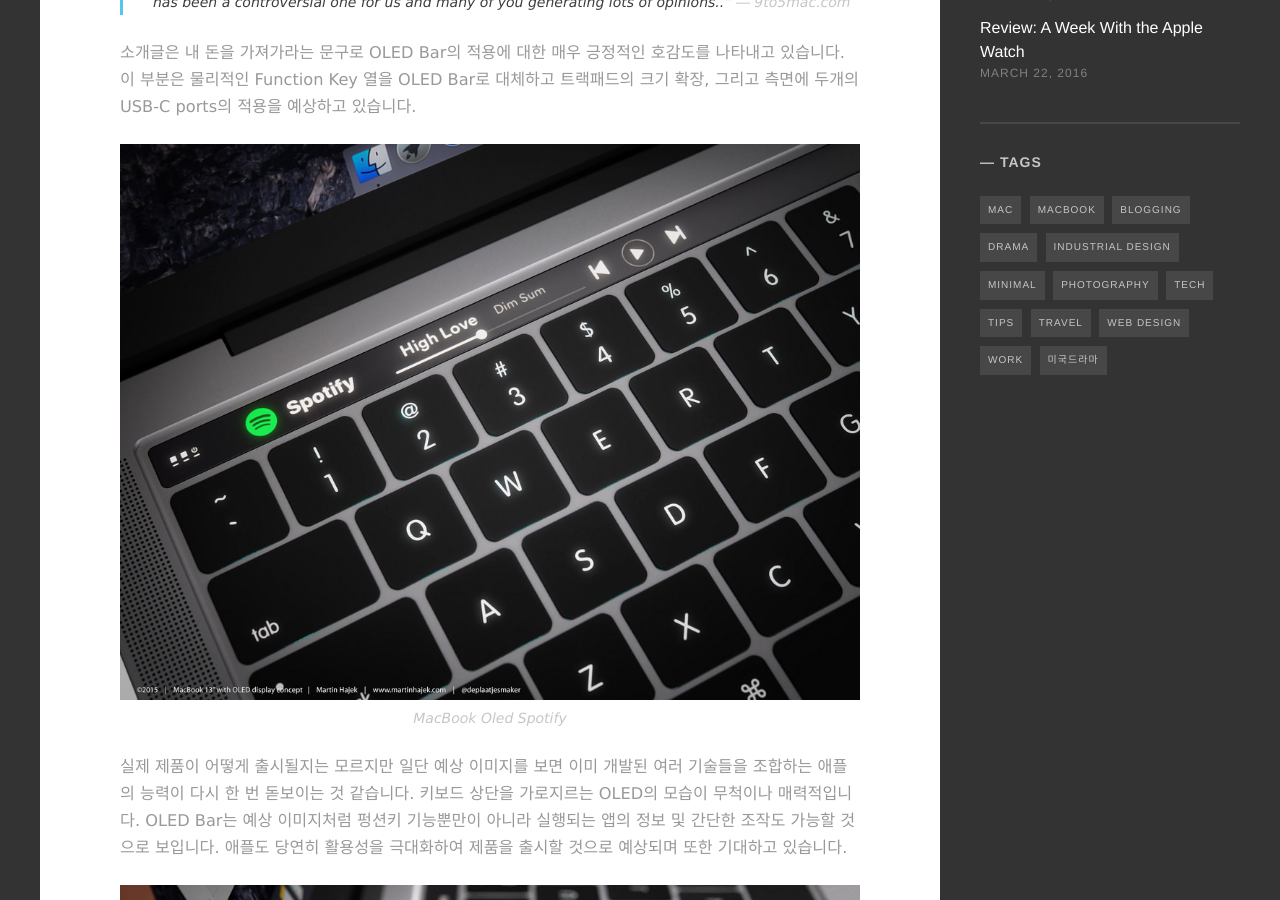
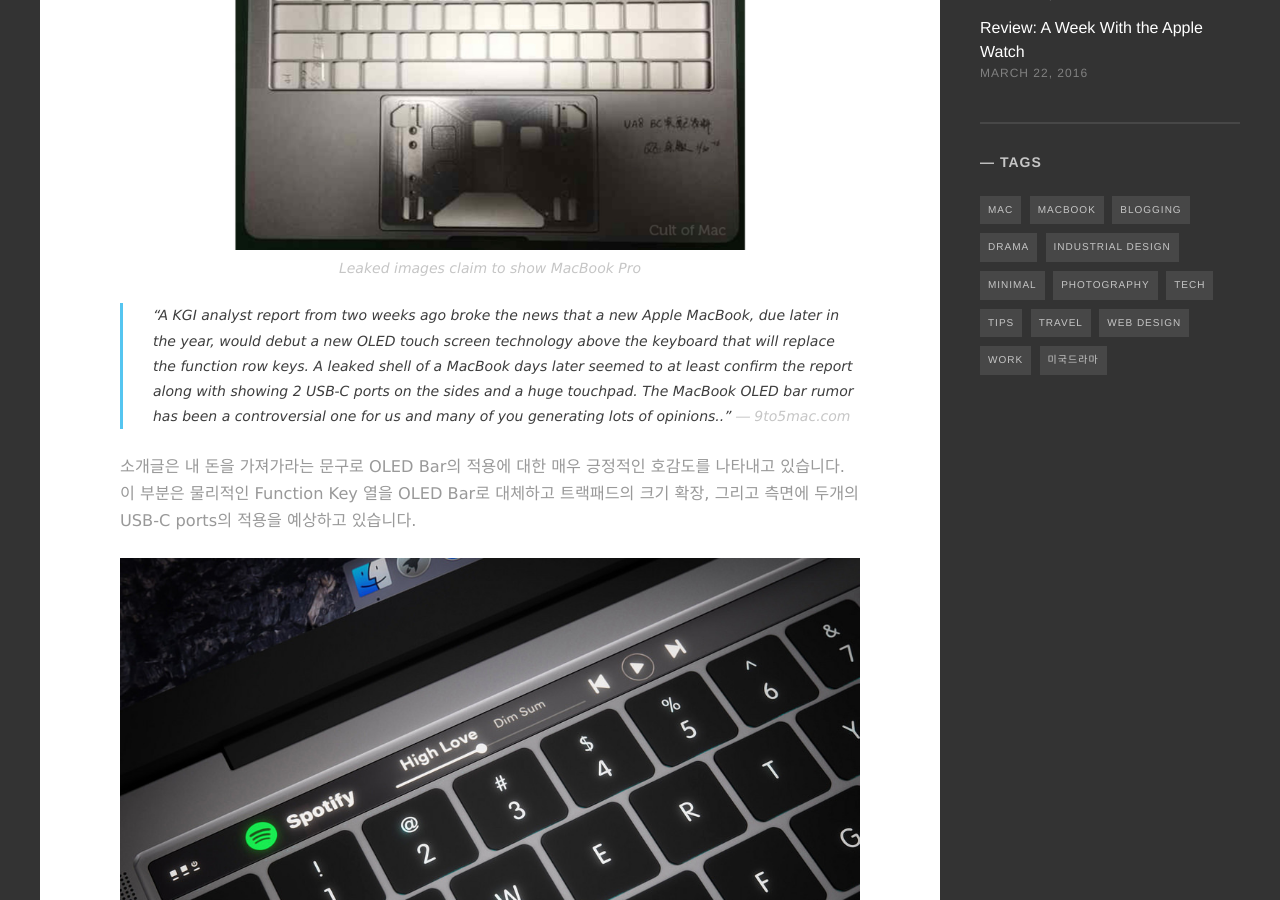
Before and after one commit to morgul71/morgul71.github.io, a Jekyll site: the page built from _posts/2016-06-18-MacBook OLED bar concept.md, in a window 1280 px wide and 900 px high, scrolled down 1160 px. Built offline with Jekyll 4.4.1, drawn with Linux system fonts in a browser that asks for light colours; some web fonts are replaced.

Commit message:
Update 2016-06-18-MacBook OLED bar concept.md

```diff
--- a/_posts/2016-06-18-MacBook OLED bar concept.md
+++ b/_posts/2016-06-18-MacBook OLED bar concept.md
@@ -12,6 +12,8 @@
 
 <!--more-->
 
+{% include image_caption.html imageurl="/images/posts/screen-shot-2016-05-31-at-5-44-18-pm1.jpg" title="Leaked images claim to show MacBook Pro" caption="Leaked images claim to show MacBook Pro" %}
+
 >“A KGI analyst report from two weeks ago broke the news that a new Apple MacBook, due later in the year, would debut a new OLED touch screen technology above the keyboard that will replace the function row keys. A leaked shell of a MacBook days later seemed to at least confirm the report along with showing 2 USB-C ports on the sides and a huge touchpad. The MacBook OLED bar rumor has been a controversial one for us and many of you generating lots of opinions..” <cite>― 9to5mac.com</cite>
 
 소개글은 내 돈을 가져가라는 문구로 OLED Bar의 적용에 대한 매우 긍정적인 호감도를 나타내고 있습니다. 이 부분은 물리적인 Function Key 열을 OLED Bar로 대체하고 트랙패드의 크기 확장, 그리고 측면에 두개의 USB-C ports의 적용을 예상하고 있습니다.
```
